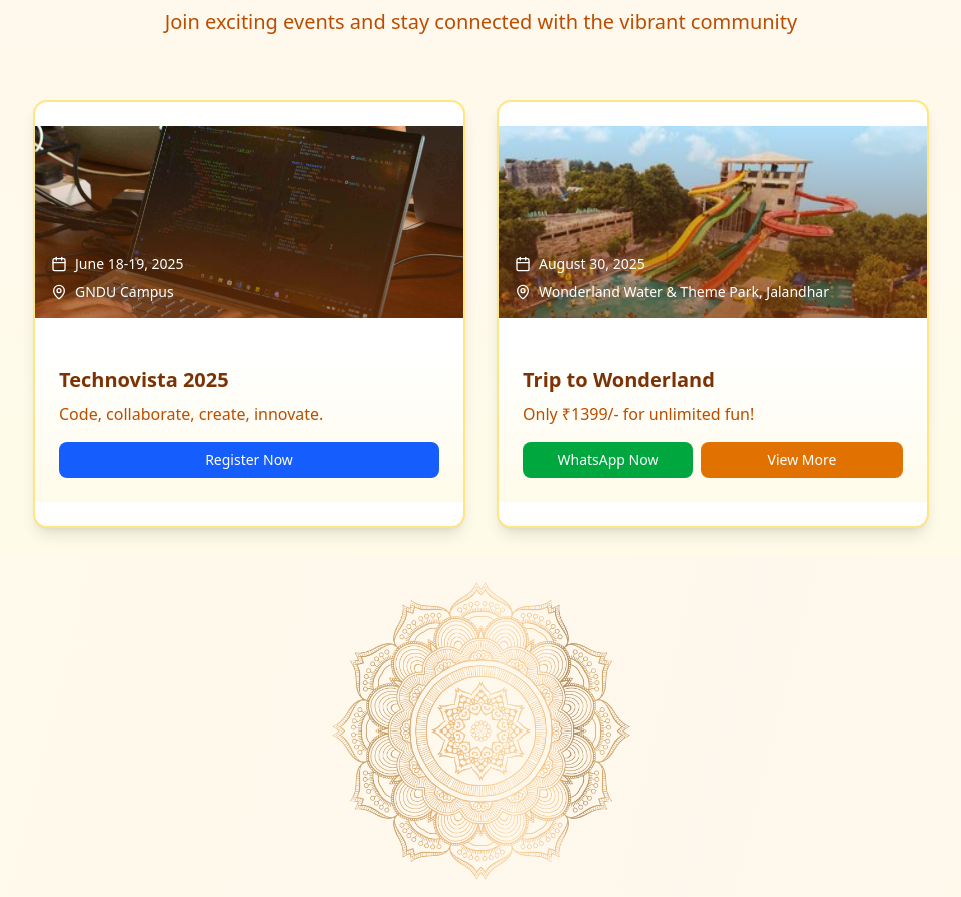
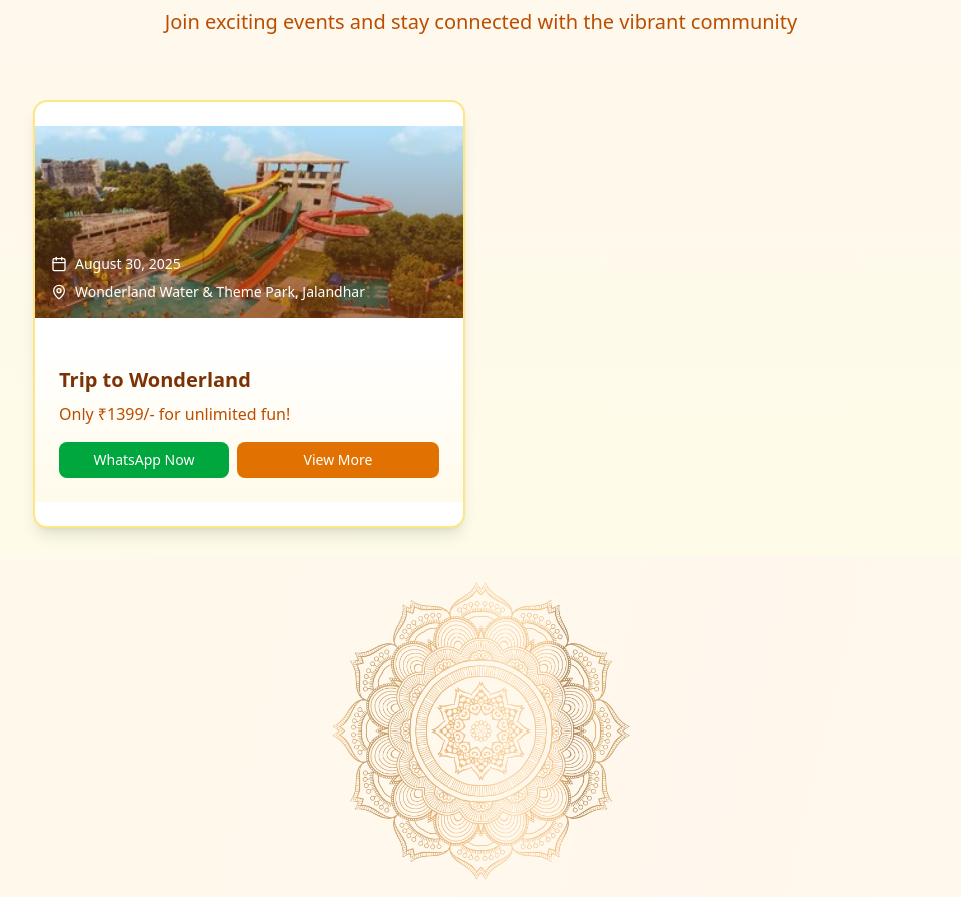
Before and after one commit to 16Anmol/ReactMusafir, a Next.js app: page / in a window 1280 px wide. Shown: the part 884-1781 px from the top of the page, without its empty margins (159-1120 px from the left). Built offline with nearby package versions, Linux system fonts and the light colour scheme.

Commit message:
Wonderland Trip

```diff
--- a/app/page.tsx
+++ b/app/page.tsx
@@ -64,17 +64,9 @@ const featuredDestinations = [
 ]
 
 const upcomingEvents = [
-  {
-    id: 1,
-    title: "Technovista 2025",
-    date: "June 18-19, 2025",
-    location: "GNDU Campus",
-    image: "/card_3.jpg?height=200&width=200",
-    description: "Code, collaborate, create, innovate.",
-    registerLink: "https://docs.google.com/forms/d/e/1FAIpQLSfcejiwAc-IPRyYM89LIDoXe-ZCTj8gWvoHj1KYLHaxukx14w/viewform?usp=sharing&ouid=100832964902746238927",
-  },
+
  {
-  id: 2,
+  id: 1,
   title: "Trip to Wonderland",
   date: "August 30, 2025",
   location: "Wonderland Water & Theme Park, Jalandhar",
@@ -321,7 +313,7 @@ export default function HomePage() {
                 )}
 
                 {/* Register Button - only show if registerLink exists */}
-                {event.registerLink && (
+             {/*   {event.registerLink && (
                   <a
                     href={event.registerLink}
                     target="_blank"
@@ -332,7 +324,7 @@ export default function HomePage() {
                       Register Now
                     </Button>
                   </a>
-                )}
+                )} */}
 
                 {/* View More Button - only show if there are details to show */}
                 {event.details && (
```
